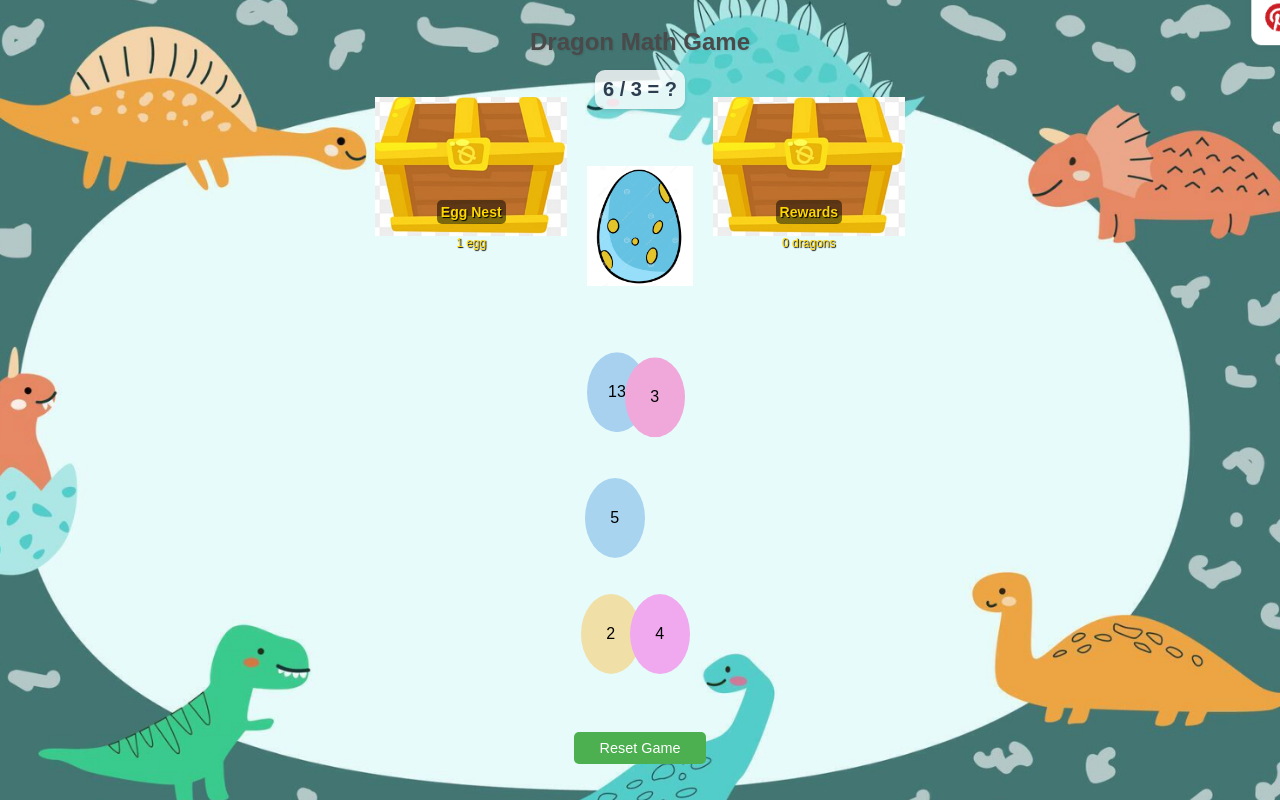
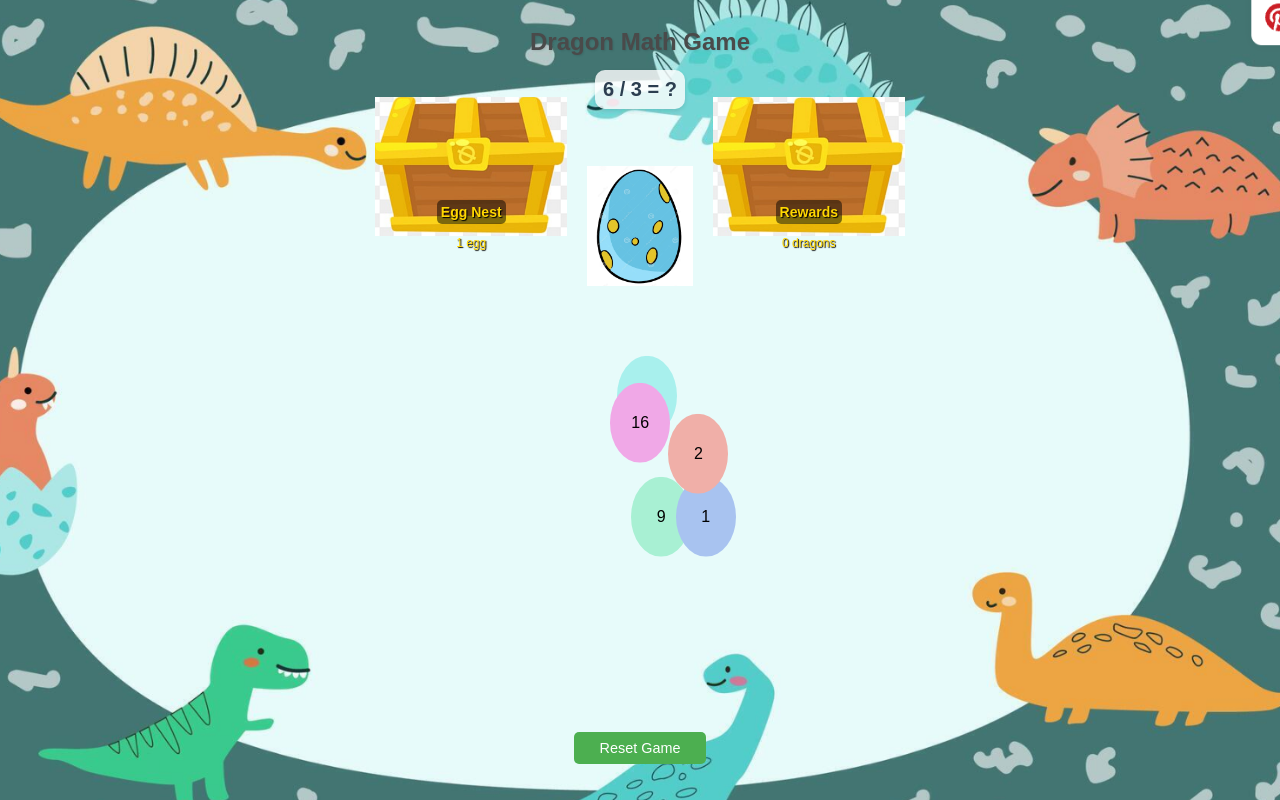
Before and after one commit to Melody-Huang/Jessie-Math-Game, a React (Create React App) app in the folder math-dinosaur-game/: page / in a window 1280 px wide. Built offline with nearby package versions, Linux system fonts and the light colour scheme.

Commit message:
fix balloon movement

```diff
--- a/math-dinosaur-game/src/MathDinosaurGame.js
+++ b/math-dinosaur-game/src/MathDinosaurGame.js
@@ -37,47 +37,37 @@ const generateMathProblem = () => {
   return { problem: `${num1} ${operation} ${num2}`, result };
 };
 
-const generateBalloonPositions = () => {
-  const positions = [];
-  const gridSize = 3; // 3x3 grid
-  const cellWidth = 100 / gridSize;
-  const cellHeight = 100 / gridSize;
-  const balloonSize = 100; // Approximate size of balloon in pixels
-  const containerWidth = 400; // Approximate width of container in pixels
-  const containerHeight = 300; // Approximate height of container in pixels
+const generateBalloon = (containerWidth, containerHeight, balloonSize, isCorrect, correctAnswer) => {
+  const left = Math.random() * (containerWidth - balloonSize);
+  const top = Math.random() * (containerHeight - balloonSize);
+  const speed = 0.5 + Math.random() * 2; // Random speed between 0.5 and 2.5
+  const direction = Math.random() < 0.5 ? -1 : 1; // Random direction (left or right)
+  const number = isCorrect ? correctAnswer : Math.floor(Math.random() * 20) + 1;
+  const color = `hsl(${Math.random() * 360}, 70%, 80%)`;
 
-  // Convert balloon size to percentage of container
-  const balloonWidthPercent = (balloonSize / containerWidth) * 100;
-  const balloonHeightPercent = (balloonSize / containerHeight) * 100;
+  return {
+    left: `${left}%`,
+    top: `${top}%`,
+    speed,
+    direction,
+    number,
+    color,
+  };
+};
 
-  const usedCells = [];
+const generateBalloons = (correctAnswer) => {
+  const containerWidth = 100; // Container width in percentage
+  const containerHeight = 100; // Container height in percentage
+  const balloonSize = 8; // Balloon size in vh
+
+  const balloons = [];
+  const correctIndex = Math.floor(Math.random() * 5);
 
   for (let i = 0; i < 5; i++) {
-    let cell;
-    do {
-      cell = {
-        row: Math.floor(Math.random() * gridSize),
-        col: Math.floor(Math.random() * gridSize)
-      };
-    } while (usedCells.some(usedCell => usedCell.row === cell.row && usedCell.col === cell.col));
+    balloons.push(generateBalloon(containerWidth, containerHeight, balloonSize, i === correctIndex, correctAnswer));
+  }
 
-    usedCells.push(cell);
-
-    let left = cell.col * cellWidth + Math.random() * (cellWidth - balloonWidthPercent);
-    let top = cell.row * cellHeight + Math.random() * (cellHeight - balloonHeightPercent);
-
-    // Ensure balloons stay within container bounds
-    left = Math.max(0, Math.min(left, 100 - balloonWidthPercent));
-    top = Math.max(0, Math.min(top, 100 - balloonHeightPercent));
-
-    positions.push({
-      left: `${left}%`,
-      top: `${top}%`,
-      animationDuration: `${15 + Math.random() * 10}s`,
-      animationDelay: `${-Math.random() * 15}s`,
-    });
-  }
-  return positions;
+  return balloons;
 };
 
 const MathDinosaurGame = () => {
@@ -86,16 +76,32 @@ const MathDinosaurGame = () => {
   const [gameState, setGameState] = useState('egg');
   const [eggs, setEggs] = useState(1);
   const [rewards, setRewards] = useState([]);
-  const [balloonPositions, setBalloonPositions] = useState(generateBalloonPositions());
+  const [balloons, setBalloons] = useState([]);
   const [showRewards, setShowRewards] = useState(false);
 
   useEffect(() => {
     generateNewProblem();
+    const intervalId = setInterval(updateBalloonPositions, 50); // Update positions every 50ms
+    return () => clearInterval(intervalId);
   }, []);
 
+  const updateBalloonPositions = () => {
+    setBalloons(prevBalloons =>
+      prevBalloons.map(balloon => {
+        let newLeft = parseFloat(balloon.left) + (balloon.speed * balloon.direction * 0.1);
+        if (newLeft < 0 || newLeft > 92) { // 92 is 100 - balloonSize
+          balloon.direction *= -1; // Reverse direction when hitting the edge
+          newLeft = Math.max(0, Math.min(newLeft, 92));
+        }
+        return { ...balloon, left: `${newLeft}%` };
+      })
+    );
+  };
+
   const generateNewProblem = () => {
-    setProblem(generateMathProblem());
-    setBalloonPositions(generateBalloonPositions());
+    const newProblem = generateMathProblem();
+    setProblem(newProblem);
+    setBalloons(generateBalloons(newProblem.result));
   };
 
   const handleAnswer = (userAnswer) => {
@@ -139,7 +145,7 @@ const MathDinosaurGame = () => {
   };
 
   const getDinosaurImage = () => {
-    switch(gameState) {
+    switch (gameState) {
       case 'egg': return eggImage;
       case 'hatched': return hatchedImage;
       case 'baby': return babyImage;
@@ -159,12 +165,12 @@ const MathDinosaurGame = () => {
           </div>
           <img src={getDinosaurImage()} alt={gameState} className="dinosaur-image" />
           <div className="balloons-container">
-            {balloonPositions.map((position, index) => (
+          {balloons.map((balloon, index) => (
               <Balloon
                 key={index}
-                number={index === 0 ? problem.result : Math.floor(Math.random() * 20) + 1}
-                onClick={() => handleAnswer(index === 0 ? problem.result : Math.floor(Math.random() * 20) + 1)}
-                style={position}
+                number={balloon.number}
+                onClick={() => handleAnswer(balloon.number)}
+                style={{ left: balloon.left, top: balloon.top, backgroundColor: balloon.color }}
               />
             ))}
           </div>
```
